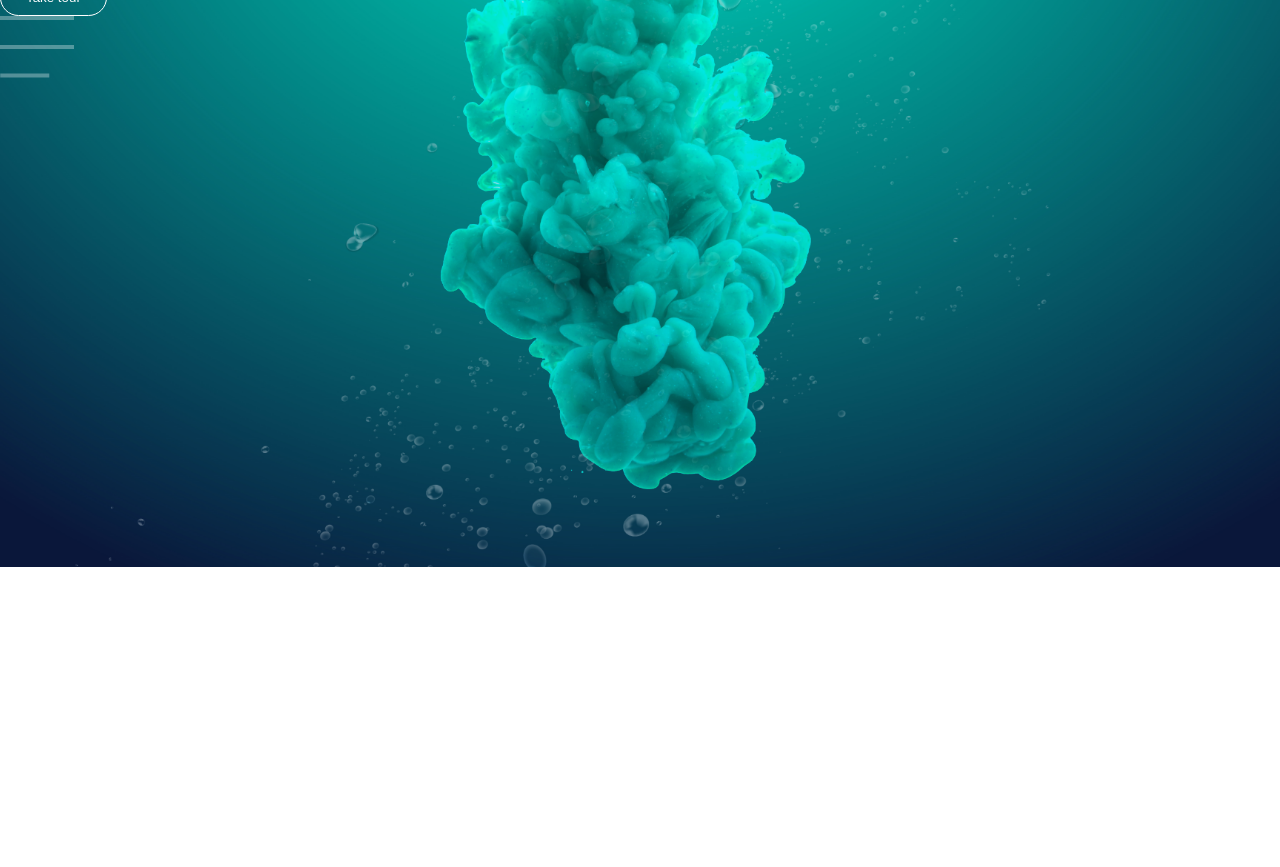
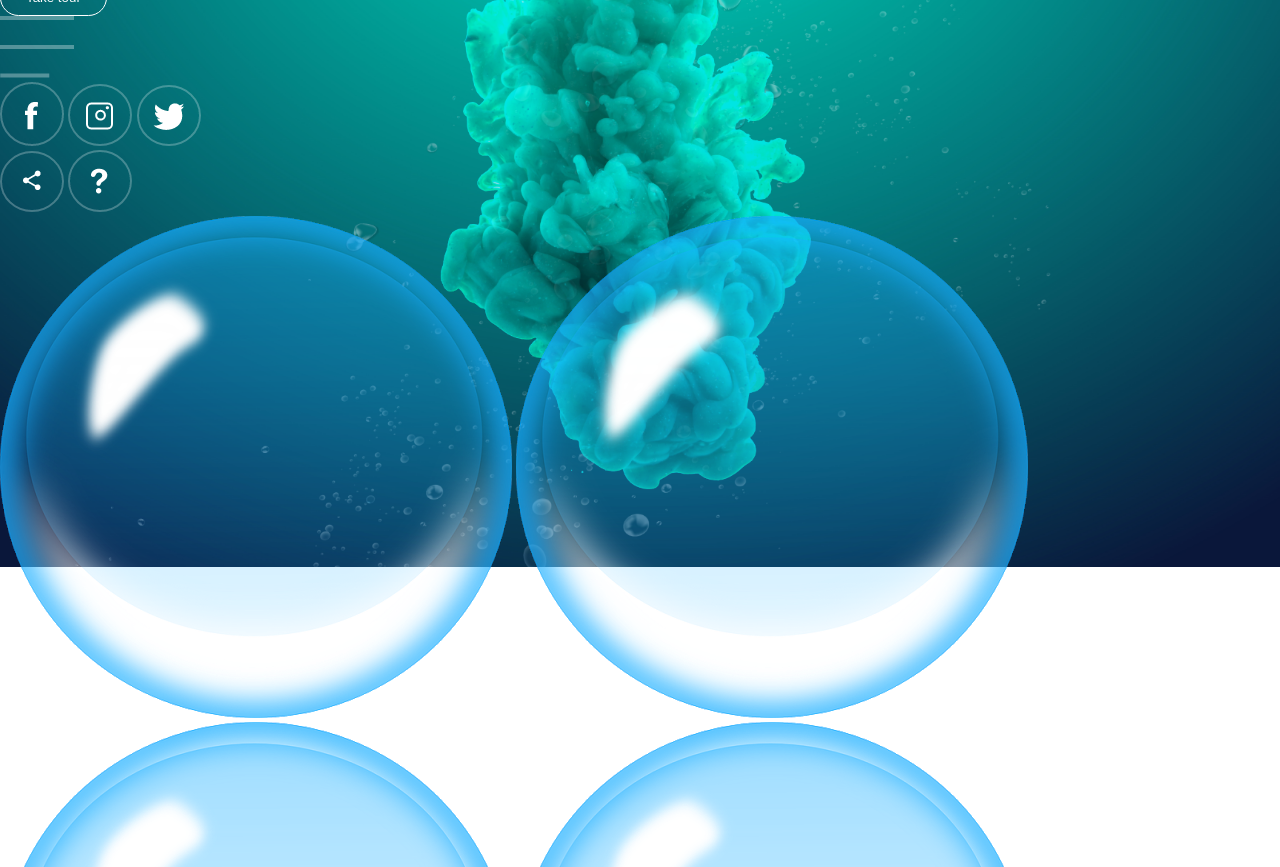
Before and after one commit to igor-sergeevich-po/css_animation_bubbles, a plain HTML site: page index.html in a window 1280 px wide. Shown: the part 233-1100 px from the top of the page. Before the commit the page ends 800 px from the top, so only its background shows below. Drawn offline with Linux system fonts and the light colour scheme.

Commit message:
добавил пузырьки

```diff
--- a/index.html
+++ b/index.html
@@ -20,6 +20,25 @@
         </div>
         <div class="side-bar">
             <img src="img/menu.png" class="menu" alt="">
+            <div class="social-links">
+                <img src="img/fb.png" alt="">
+                <img src="img/ig.png" alt="">
+                <img src="img/tw.png" alt="">
+            </div>
+            <div class="useful-links">
+                <img src="img/share.png" alt="">
+                <img src="img/info.png" alt="">
+
+            </div>
+        </div>
+        <div class="bubbles">
+            <img src="img/bubble.png" alt="">
+            <img src="img/bubble.png" alt="">
+            <img src="img/bubble.png" alt="">
+            <img src="img/bubble.png" alt="">
+            <img src="img/bubble.png" alt="">
+            <img src="img/bubble.png" alt="">
+            <img src="img/bubble.png" alt="">
         </div>
     </div>
 
```
